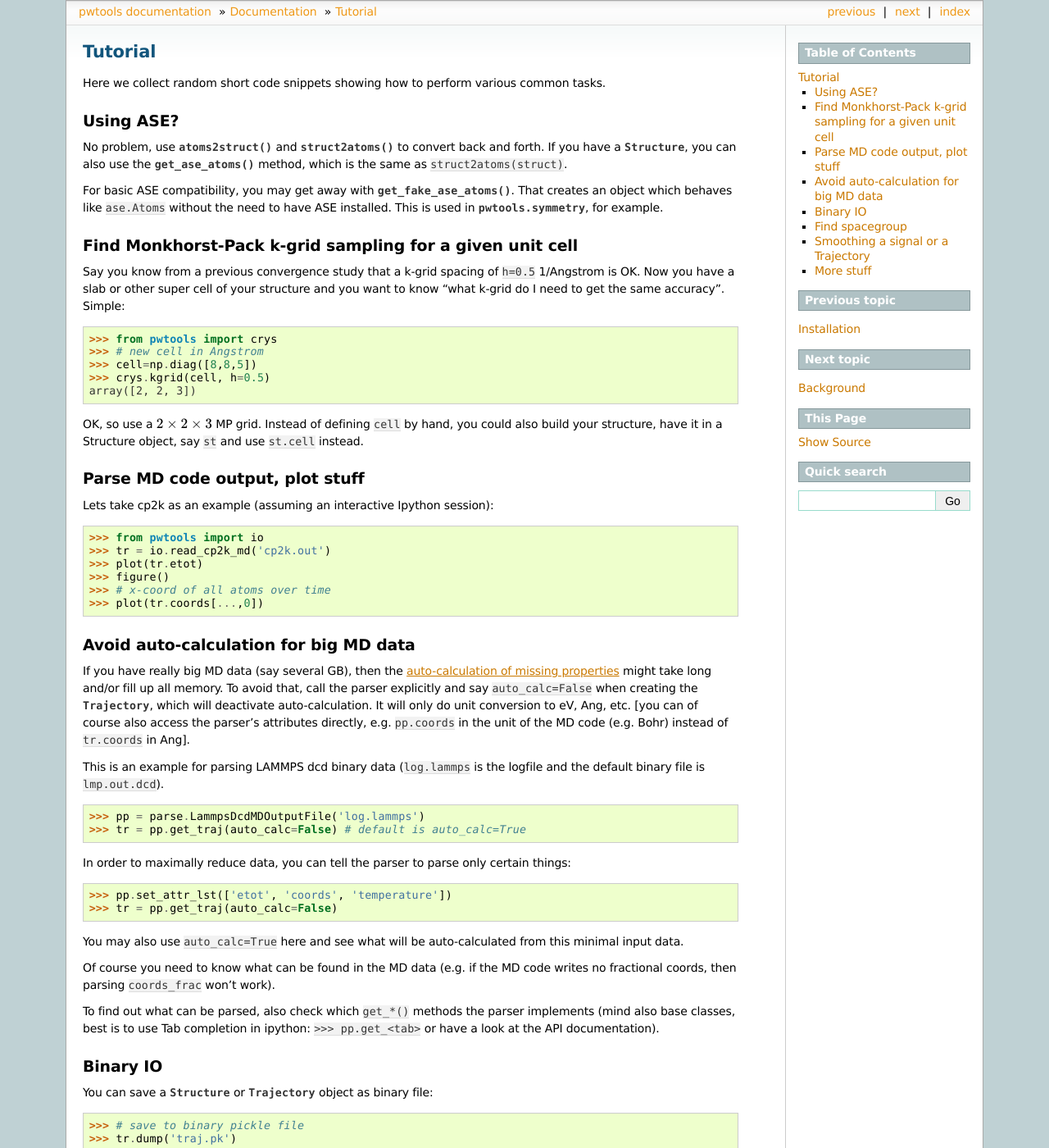
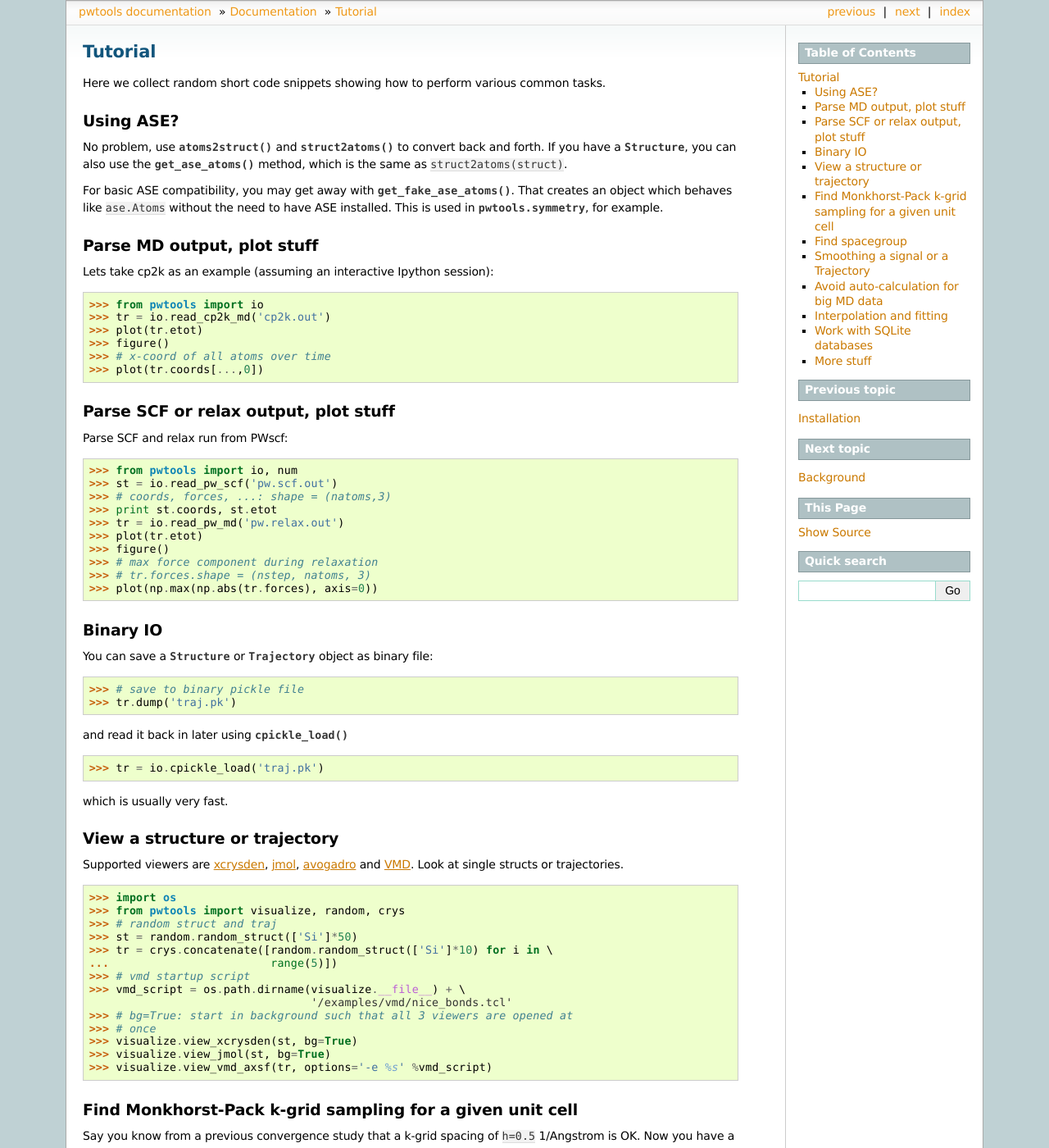
Before and after one commit to elcorto/pwtools, a Sphinx documentation site: the page built from doc/source/written/tutorial.rst, in a window 1280 px wide and 1400 px high. Shown: the whole window at 82% size. Built offline with Sphinx 7.4.7, drawn with Linux system fonts in a browser that asks for light colours; formulas are drawn with MathJax 3; pages that are not in the unit, such as notebooks, are missing from menus; some of the changed text lies outside the part shown.

Commit message:
DOC: Even more doc updates. Improve tutorial. Add vmd script examples in      examples/vmd/.

```diff
--- a/README.rst
+++ b/README.rst
@@ -2,7 +2,7 @@ About
 -----
 The pwtools package. Copyright (C) 2015 Steve Schmerler
 
-pwtools is a package Python for pre- and postprocessing of atomic calculations,
+pwtools is a Python package for pre- and postprocessing of atomic calculations,
 mostly targeted to Quantum Espresso, CPMD, CP2K and LAMMPS. It is almost, but
 not quite, entirely unlike ASE, with some tools extending numpy/scipy. It has a
 set of powerful parsers and data types for storing calculation data.
--- a/decorators.py
+++ b/decorators.py
@@ -97,7 +97,7 @@ def crys_add_doc(func):
 
 
 class lazyprop(object):
-    """Decorator for creating lazy evaluates properties.
+    """Decorator for creating lazy evaluated properties.
     The property should represent non-mutable data, as it replaces itself.
 
     kudos: Cyclone over at stackoverflow!
--- a/doc/source/index.rst
+++ b/doc/source/index.rst
@@ -2,10 +2,10 @@
 Welcome to the pwtools documentation
 ====================================
 
-``pwtools`` is a package Python for pre- and postprocessing of atomic
+``pwtools`` is a Python package for pre- and postprocessing of atomic
 calculations, mostly targeted to `Quantum Espresso <QE_>`_, CPMD_, CP2K_ and
 LAMMPS_. It is almost, but not quite, entirely unlike ASE_, with some tools
-extending numpy/scipy. It has a set of powerful parsers and data types for
+extending numpy_/scipy_. It has a set of powerful parsers and data types for
 storing calculation data. See the :ref:`feature overview <overview>` for more.
 
 .. To be generated by sphinx-autodoc.py or some other API documentation tool.
--- a/doc/source/written/refs.rst
+++ b/doc/source/written/refs.rst
@@ -10,4 +10,12 @@
 .. _phonopy: http://phonopy.sourceforge.net
 .. _tfreq: http://www.timteatro.net/2010/09/29/velocity-autocorrelation-and-vibrational-spectrum-calculation
 .. _spglib: http://spglib.sourceforge.net/
+.. _pyspglib: http://spglib.sourceforge.net/pyspglibForASE/
 .. _GPAW: https://wiki.fysik.dtu.dk/gpaw/
+.. _numpy: http://www.numpy.org
+.. _scipy: http://www.scipy.org
+.. _nose: https://nose.readthedocs.org
+.. _h5py: http://www.h5py.org/
+.. _jmol: http://jmol.sourceforge.net/
+.. _avogadro: http://avogadro.cc
+.. _xcrysden: http://www.xcrysden.org/
--- a/doc/source/written/tutorial.rst
+++ b/doc/source/written/tutorial.rst
@@ -17,6 +17,72 @@ For basic ASE compatibility, you may get away with
 which behaves like ``ase.Atoms`` without the need to have ASE installed.
 This is used in :mod:`pwtools.symmetry`, for example.
 
+Parse MD output, plot stuff
+---------------------------
+Lets take cp2k as an example (assuming an interactive Ipython session)::
+
+    >>> from pwtools import io
+    >>> tr = io.read_cp2k_md('cp2k.out')
+    >>> plot(tr.etot)
+    >>> figure()
+    >>> # x-coord of all atoms over time
+    >>> plot(tr.coords[...,0])
+
+
+Parse SCF or relax output, plot stuff
+-------------------------------------
+Parse SCF and relax run from PWscf::
+
+    >>> from pwtools import io, num
+    >>> st = io.read_pw_scf('pw.scf.out')
+    >>> # coords, forces, ...: shape = (natoms,3)
+    >>> print st.coords, st.etot
+    >>> tr = io.read_pw_md('pw.relax.out')
+    >>> plot(tr.etot)
+    >>> figure()
+    >>> # max force component during relaxation
+    >>> # tr.forces.shape = (nstep, natoms, 3)
+    >>> plot(np.max(np.abs(tr.forces), axis=0))
+
+
+Binary IO
+---------
+You can save a :class:`~pwtools.crys.Structure` or
+:class:`~pwtools.crys.Trajectory` object as binary file::
+
+    >>> # save to binary pickle file
+    >>> tr.dump('traj.pk')
+
+and read it back in later using :func:`~pwtools.io.cpickle_load` ::
+
+    >>> tr = io.cpickle_load('traj.pk')
+
+which is usually very fast.
+
+View a structure or trajectory
+------------------------------
+
+Supported viewers are xcrysden_, jmol_, avogadro_ and VMD_. Look at single
+structs or trajectories.
+
+::
+
+    >>> import os
+    >>> from pwtools import visualize, random, crys
+    >>> # random struct and traj
+    >>> st = random.random_struct(['Si']*50)
+    >>> tr = crys.concatenate([random.random_struct(['Si']*10) for i in \
+    ...                        range(5)])
+    >>> # vmd startup script
+    >>> vmd_script = os.path.dirname(visualize.__file__) + \
+                                     '/examples/vmd/nice_bonds.tcl'
+    >>> # bg=True: start in background such that all 3 viewers are opened at
+    >>> # once
+    >>> visualize.view_xcrysden(st, bg=True)
+    >>> visualize.view_jmol(st, bg=True)
+    >>> visualize.view_vmd_axsf(tr, options='-e %s' %vmd_script)
+
+
 Find Monkhorst-Pack k-grid sampling for a given unit cell
 ---------------------------------------------------------
 
@@ -35,16 +101,31 @@ OK, so use a :math:`2\times2\times3` MP grid. Instead of defining ``cell`` by
 hand, you could also build your structure, have it in a Structure object, say
 ``st`` and use ``st.cell`` instead.
 
-Parse MD code output, plot stuff
---------------------------------
-Lets take cp2k as an example (assuming an interactive Ipython session)::
 
-    >>> from pwtools import io
-    >>> tr = io.read_cp2k_md('cp2k.out')
-    >>> plot(tr.etot)
-    >>> figure()
-    >>> # x-coord of all atoms over time
-    >>> plot(tr.coords[...,0])
+Find spacegroup
+---------------
+Say you have a Trajectory ``tr``, which is the result of a relax calculation and you
+want to know the space group of the final optimized structure, namely
+``tr[-1]``::
+
+    >>> from pwtools import symmetry
+    >>> symmetry.get_spglib_spacegroup(tr[-1], symprec=1e-2)
+
+Easy, eh?
+
+
+Smoothing a signal or a Trajectory
+----------------------------------
+Smoothing a signal (usually called "time series") by convolution with another
+function and with edge effects handling: :func:`pwtools.signal.smooth`. The same
+can be applied to a Trajectory, which is just a "time series" of Structures.
+See :func:`pwtools.crys.smooth`::
+
+    >>> a = rand(10000)
+    >>> a_smooth = signal.smooth(a, scipy.signal.hann(151))
+    >>> tr = Trajectory(...)
+    >>> tr_smooth = crys.smooth(tr, scipy.signal.hann(151))
+
 
 .. _avoid_auto_calc:
 
@@ -81,43 +162,26 @@ To find out what can be parsed, also check which ``get_*()`` methods the parser
 implements (mind also base classes, best is to use Tab completion in ipython:
 ``>>> pp.get_<tab>`` or have a look at the API documentation).
 
-Binary IO
----------
-You can save a :class:`~pwtools.crys.Structure` or
-:class:`~pwtools.crys.Trajectory` object as binary file::
 
-    >>> # save to binary pickle file
-    >>> tr.dump('traj.pk')
+Interpolation and fitting
+-------------------------
 
-and read it back in later using :func:`~pwtools.io.cpickle_load` ::
+See
 
-    >>> tr = io.cpickle_load('traj.pk')
+:class:`~pwtools.num.PolyFit`
+:class:`~pwtools.num.PolyFit1D`
+:class:`~pwtools.num.Spline`
+:class:`~pwtools.num.Interpol2D`
+:class:`~pwtools.num.meshgridt`
+:class:`~pwtools.rbf.RBFInt`
 
-which is usually very fast.
-
-Find spacegroup
----------------
-Say you have a Trajectory ``tr``, which is the result of a relax calculation and you
-want to know the space group of the final optimized structure, namely
-``tr[-1]``::
-
-    >>> from pwtools import symmetry
-    >>> symmetry.get_spglib_spacegroup(tr[-1], symprec=1e-2)
-
-Easy, eh?
-
-Smoothing a signal or a Trajectory
-----------------------------------
-Smoothing a signal (usually called "time series") by convolution with another
-function and with edge effects handling: :func:`pwtools.signal.smooth`. The same
-can be applied to a Trajectory, which is just a "time series" of Structures.
-See :func:`pwtools.crys.smooth`::
-
-    >>> a = rand(10000)
-    >>> a_smooth = signal.smooth(a, scipy.signal.hann(151))
-    >>> tr = Trajectory(...)
-    >>> tr_smooth = crys.smooth(tr, scipy.signal.hann(151))
+Work with SQLite databases
+--------------------------
+See :class:`~pwtools.sql.SQLiteDB`.
 
 More stuff
 ----------
 * :ref:`dispersion_example`
+
+
+.. include:: refs.rst
--- a/visualize.py
+++ b/visualize.py
@@ -3,7 +3,10 @@ Interfaces for molecular viewers
 ================================
 
 The viewers defined here are meant to be used for quick interactive structure
-and trajectory display.
+and trajectory display. All viewer functions are actually callable instances of
+:class:`ViewFactory`, and thus have the same call signature:
+
+.. automethod:: ViewFactory.__call__
 
 VMD
 ---
```
Also changed, not shown: doc/source/written/install.rst (+14 -7 lines), num.py (+6 -5 lines), 5 other files.
